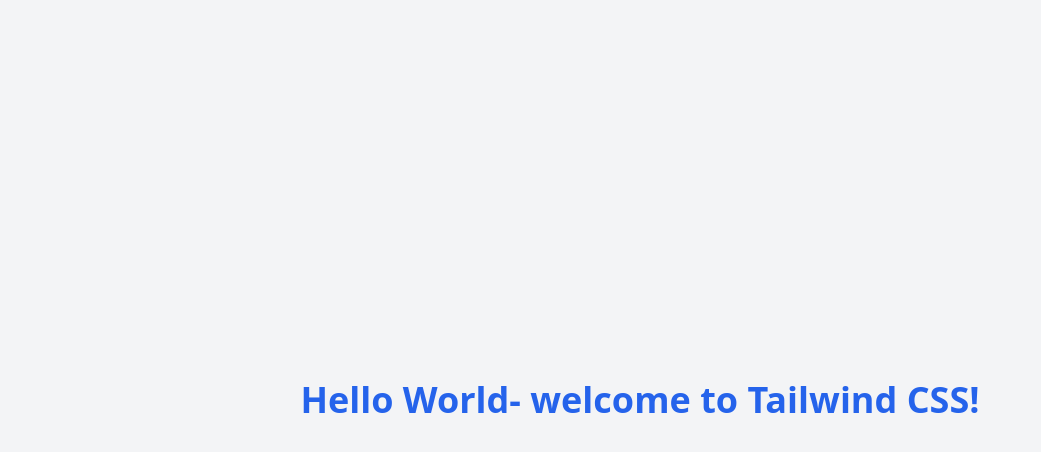
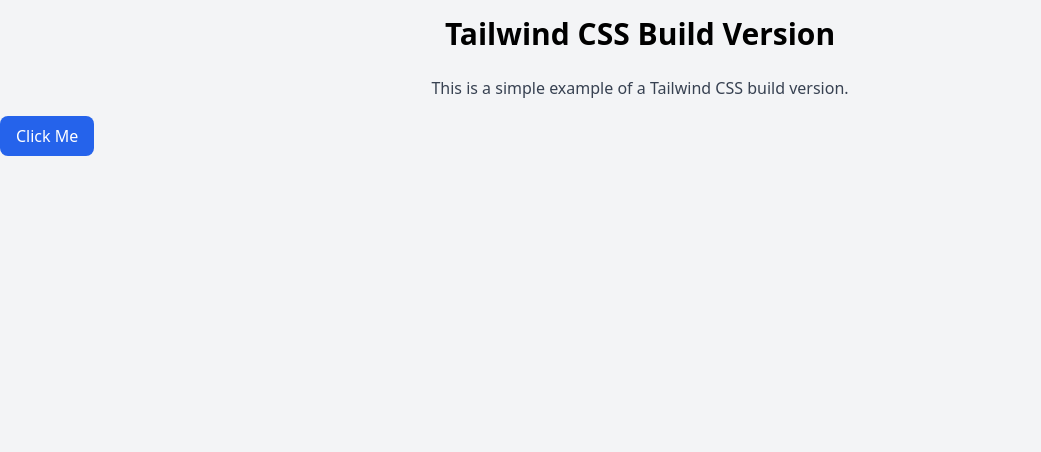
Before and after one commit to YashSharma992/Tailwind-Project, a website: page index.html in a window 1280 px wide. Shown: the whole page, without its empty margins (0-1041 px from the left). Drawn offline with nearby package versions, Linux system fonts and the light colour scheme; files that its build step writes are made by us from their sources.

Commit message:
Class Work

```diff
--- a/index.html
+++ b/index.html
@@ -7,9 +7,12 @@
     <script src="https://cdn.tailwindcss.com"></script>
     <link rel="stylesheet" href="./output.css">
 </head>
-<body class="bg-gray-100 h-screen flex items-center justify-center">
-        <h1 class="text-4xl font-bold text-blue-600">Hello World- welcome to Tailwind CSS!</h1>
-
+<body class="bg-gray-100">
+    <div class="container mx-auto p-4">
+        <h1 class="text-3xl font-bold text-center mb-6">Tailwind CSS Build Version</h1>
+        <p class="text-center text-gray-700">This is a simple example of a Tailwind CSS build version.</p>
+    </div>
+    <button class="px-4 py-2 bg-blue-600 text-white rounded-lg hover:bg-blue-700 transition">Click Me</button>
 
 
 </body>
```
